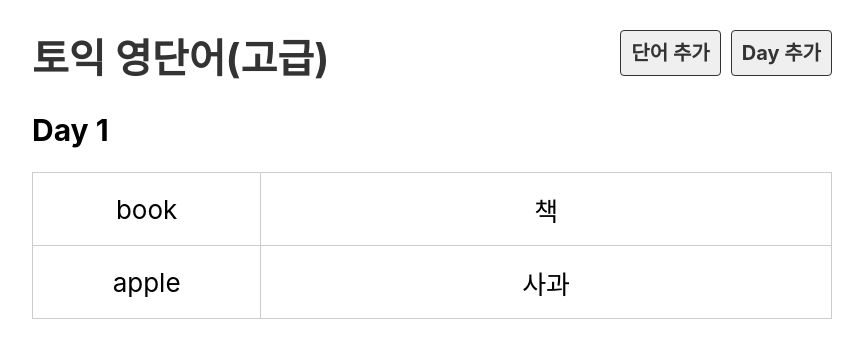
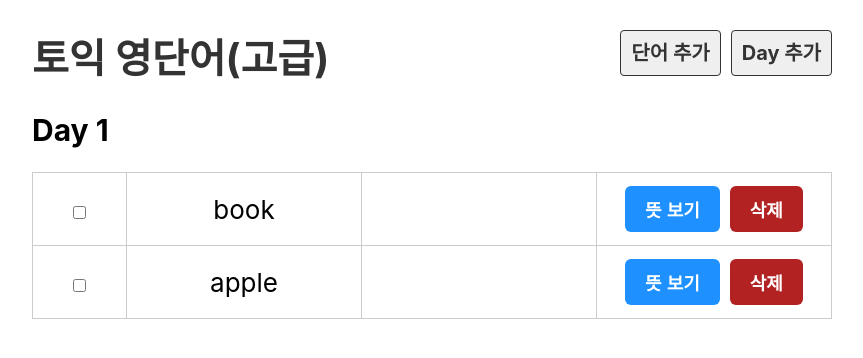
Before and after one commit to choiinho97/react_study, a React (Create React App) app: page /day/1 in a window 1280 px wide. Shown: the top 358 px of the page, without its empty margins (208-1071 px from the left). Built offline with nearby package versions, Linux system fonts and the light colour scheme; the HTML template or start-up script is replaced by a standard one.

Commit message:
REST API

```diff
--- a/src/component/Day.js
+++ b/src/component/Day.js
@@ -1,5 +1,6 @@
 import dummy from "../db/data.json";
 import { useParams } from "react-router-dom";
+import Word from "./Word";
 
 function Day() {
   const a = useParams();
@@ -12,10 +13,7 @@
       <table>
         <tbody>
           {wordList.map((word) => (
-            <tr key={word.id}>
-              <td>{word.eng}</td>
-              <td>{word.kor}</td>
-            </tr>
+            <Word word={word} key={word.id} />
           ))}
         </tbody>
       </table>
--- /dev/null
+++ b/src/component/Word.js
@@ -0,0 +1,21 @@
+import { useState } from "react";
+
+export default function Word({ word }) {
+  const [isShow, setIsShow] = useState(false);
+  function toggleShow() {
+    setIsShow(!isShow);
+  }
+  return (
+    <tr>
+      <td>
+        <input type="checkbox" />
+      </td>
+      <td>{word.eng}</td>
+      <td>{isShow && word.kor}</td>
+      <td>
+        <button onClick={toggleShow}>뜻 보기</button>
+        <button class="btn_del">삭제</button>
+      </td>
+    </tr>
+  );
+}
```
